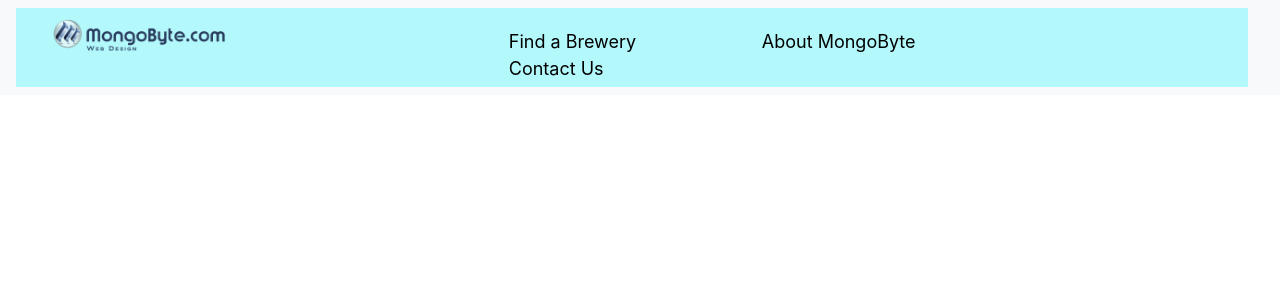
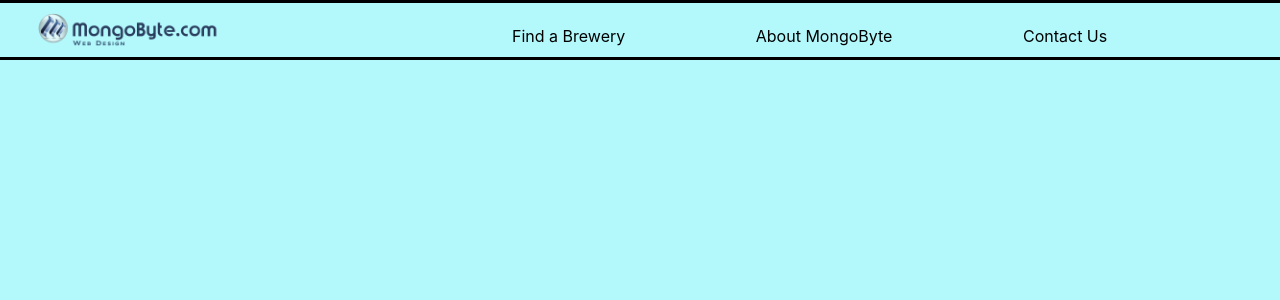
Before and after one commit to dlawrie63137/brewguide, a React (Create React App) app: page / in a window 1280 px wide. Shown: the top 300 px of the page. Built offline with nearby package versions, Linux system fonts and the light colour scheme.

Commit message:
tweaked navbar

```diff
--- a/src/App.css
+++ b/src/App.css
@@ -14,8 +14,7 @@
 }
 
 .App-header {
-  background-color: #53eefc;
-  min-height: 100vh;
+    min-height: 100vh;
   display: flex;
   flex-direction: column;
   align-items: center;
--- a/src/components/Navbar/Navbar.css
+++ b/src/components/Navbar/Navbar.css
@@ -1,11 +1,8 @@
-a {
-    color: black;
-}
-
 img {
+      background-color: #b3f9fc;
       float: left;
       margin-right: 5%;
-      margin-top: .5%;
+      margin-top: .75%;
       padding-left: 3%;
       padding-right: 0%;
       width: 18%;
@@ -13,30 +10,53 @@ img {
       }
 
 ul {
+    border-bottom: solid black;
     margin-left: 0%;
     margin-top: 1.2%;
     padding-left: 40%;
+    padding-bottom: 3%;
 }
 
 li {
     list-style: none;
     float: left;
-    font-size: 90%;
     margin-left: 0%;
     margin-right: 15%;
+    margin-top: .75%;
     padding-right: 2%;
   }
 
   li a {
+    color: black;
     display: block;
     padding: 0%;
     margin-left: 0%;
     margin-right: 0%;
+    margin-bottom: 15%;
     text-align: center;
     text-decoration: none;
   }
 
   .navbar-brand {
     background-color: #b3f9fc;
+    border-top: black solid;
+    border-bottom: solid;
+    margin: 0%;
     width: 100%;
   }
+
+ .nav_nav {border-top: solid black;
+    background-color: #b3f9fc;
+    height: 100%;
+    margin: 0%;
+    padding: 0%;
+ }
+
+ nav.navbar.navbar-light.bg-light {
+    background-color: #b3f9fc;
+    border-top: solid black;
+    border-bottom: solid black;
+    display: inline;
+    margin: 0%;
+    padding: 0%;
+ }
--- a/src/components/Navbar/Navbar.js
+++ b/src/components/Navbar/Navbar.js
@@ -4,16 +4,18 @@ import mblogo from '../../assets/img/mblogo_long_wd.png';
 
 const navbar = () => {
     return (
+        <div className='nav_nav'>
             <nav className="navbar navbar-light bg-light">
-           <a className="navbar-brand" href="#">
+              {/* <a className="navbar-brand" href="#"> */}
                  <img src={ mblogo }  className="d-inline-block align-top" alt="" />
                     <ul className="nav_ul">
                         <li><a href='#'>Find a Brewery</a></li>
                         <li><a href='#'>About MongoByte</a></li>
                        <li><a href='#'>Contact Us</a></li>
                     </ul>
-  </a>
+              {/*  </a> */}
             </nav>
+        </div>
     );
 };
 
--- a/src/index.css
+++ b/src/index.css
@@ -1,4 +1,5 @@
 body {
+  background-color: #b3f9fc;
   margin: 0;
   font-family: -apple-system, BlinkMacSystemFont, 'Segoe UI', 'Roboto', 'Oxygen',
     'Ubuntu', 'Cantarell', 'Fira Sans', 'Droid Sans', 'Helvetica Neue',
```
Lines whose indentation alone changed are shown as unchanged.
